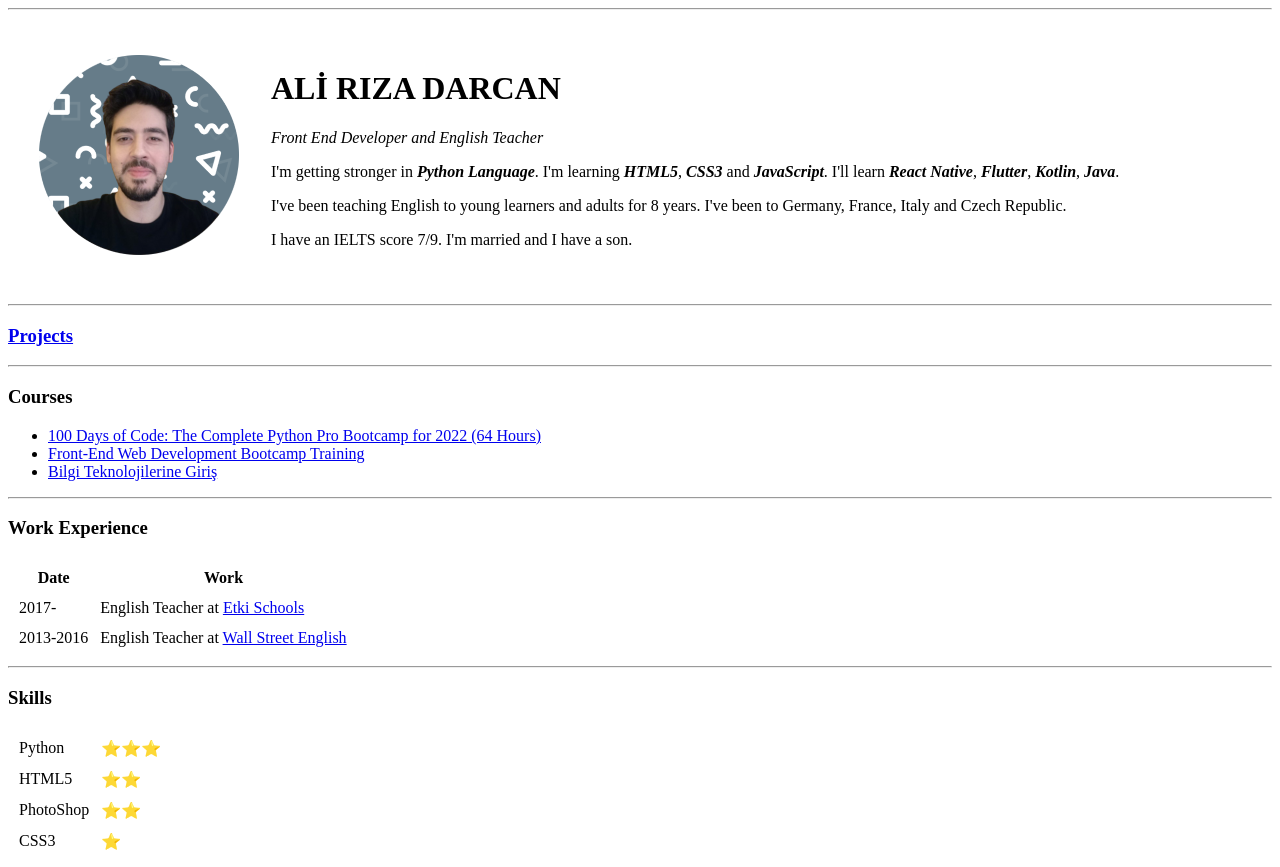
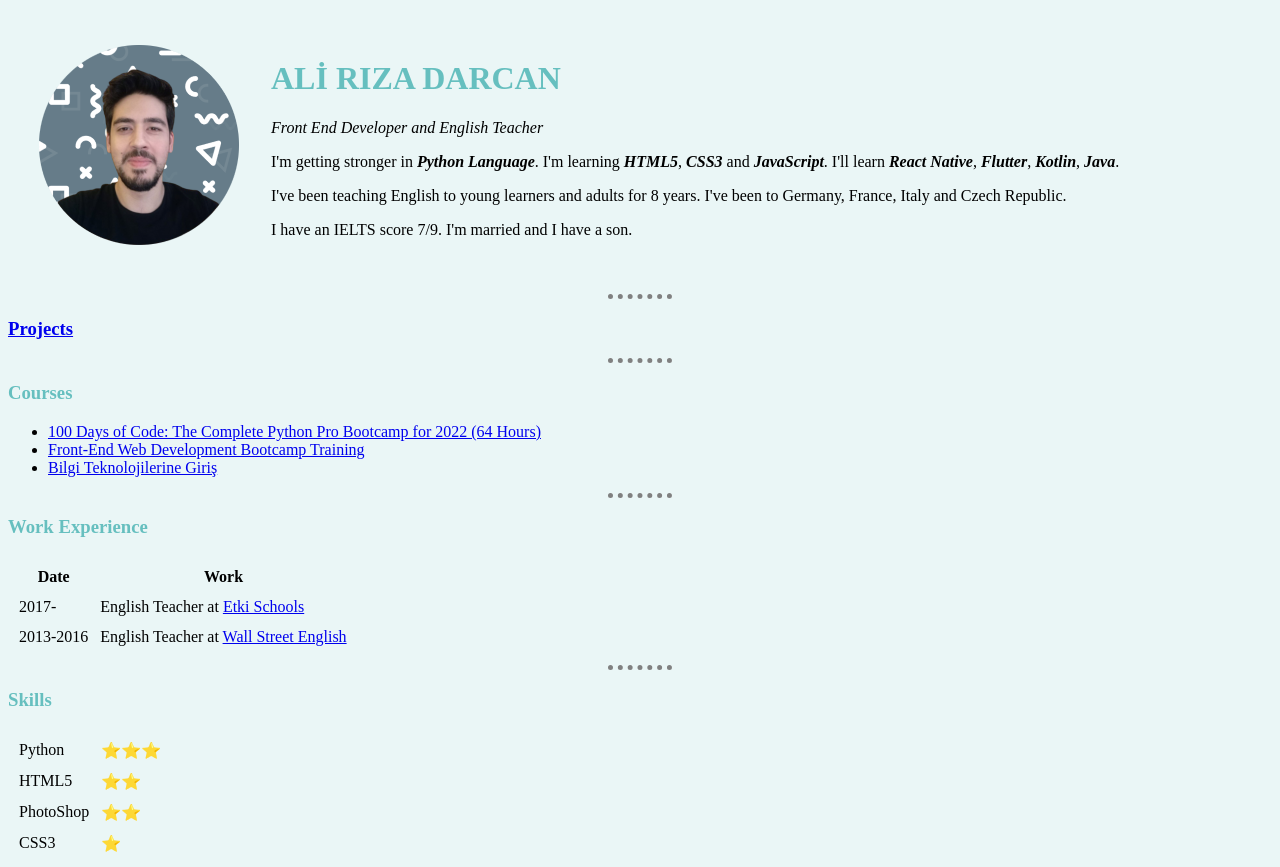
Before and after one commit to alidarcan/HTML-My_Website, a plain HTML site: page index.html in a window 1280 px wide. Shown: the top 867 px of the page. Drawn offline with Linux system fonts and the light colour scheme.

Commit message:
style added, updated

```diff
--- a/index.html
+++ b/index.html
@@ -4,11 +4,10 @@
 <head>
   <meta charset="utf-8">
   <title>Ali's Personal Site</title>
+  <link rel="stylesheet" href="css/styles.css">
 </head>
 
-<body>
-  <hr>
-  <table cellspacing="30">
+<body>  <table cellspacing="30">
     <tr>
       <td><img src="images/profile_picture.png" alt="Ali Profile Photo"></td>
       <td>
```
Also changed, not shown: projects.html (+1 -0 lines).
